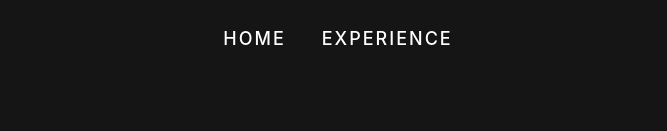
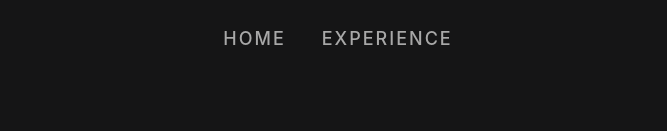
Before and after one commit to kaimacmaster/nextjs-portfolio, a Next.js app: page / in a window 1280 px wide. Shown: the top 131 px of the page, without its empty margins (302-969 px from the left). Built offline with nearby package versions, Linux system fonts and the light colour scheme.

Commit message:
Fixing strange color

```diff
--- a/components/site-header.js
+++ b/components/site-header.js
@@ -11,7 +11,7 @@ const SiteHeader = ({ links }) => {
   const listItems = linkList.map(({ name, href }) => (
     <li className={styles.navbarListItem} key={name.toLowerCase()}>
       <Link href={href}>
-        <a style={{color: "#ffffff"}}>{name}</a>
+        <a style={{color: "#a8a8a8"}}>{name}</a>
       </Link>
     </li>
   ));
```
